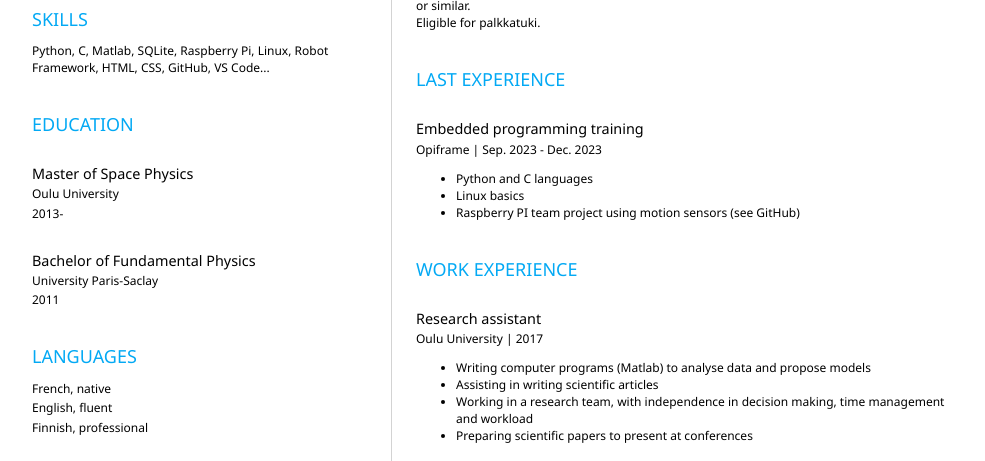
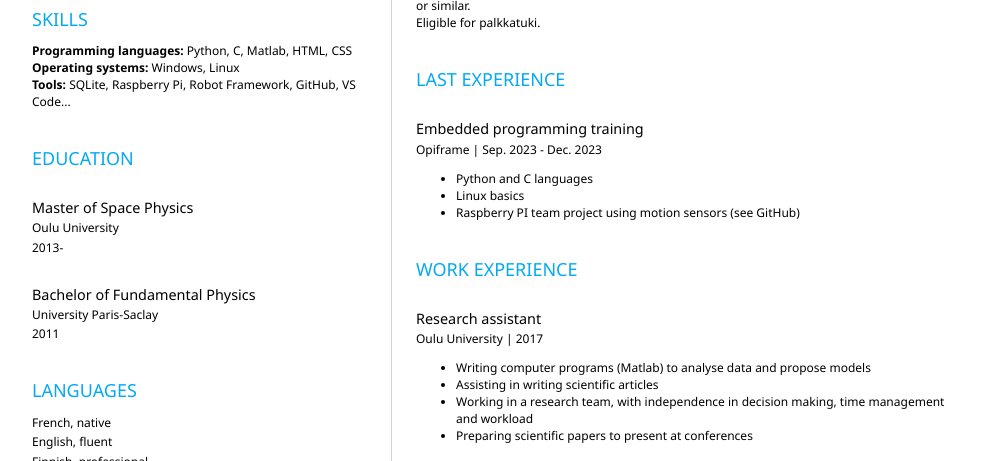
Before and after one commit to AntHaa78/profile, a plain HTML site: page index.html in a window 1280 px wide. Shown: the part 337-798 px from the top of the page, without its empty margins (152-1137 px from the left). Drawn offline with Linux system fonts and the light colour scheme.

Commit message:
Update index.html

```diff
--- a/index.html
+++ b/index.html
@@ -39,7 +39,7 @@
 				<section>
 					<h2>SKILLS</h2>
 					<!-- your skills -->
-                    <p>Python, C, Matlab, SQLite, Raspberry Pi, Linux, Robot Framework, HTML, CSS, GitHub, VS Code...</p>
+                    <p><b>Programming languages:</b> Python, C, Matlab, HTML, CSS <br><b>Operating systems:</b> Windows, Linux <br> <b>Tools:</b> SQLite, Raspberry Pi, Robot Framework, GitHub, VS Code...</p>
 				</section>
 				<section>
 					<h2>EDUCATION</h2>
```
